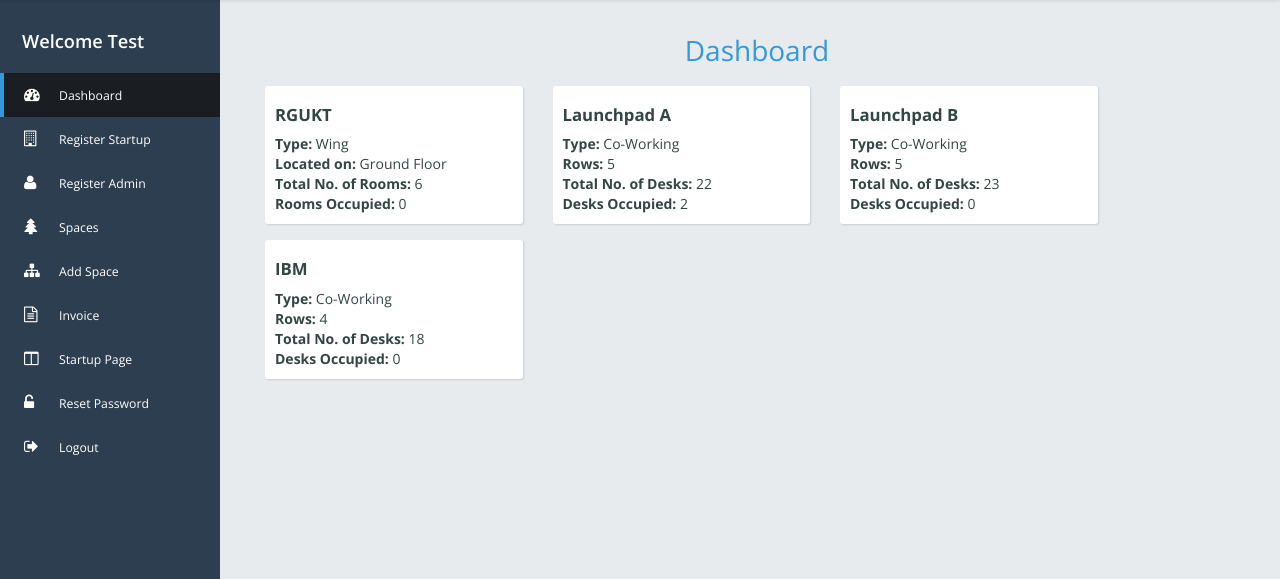
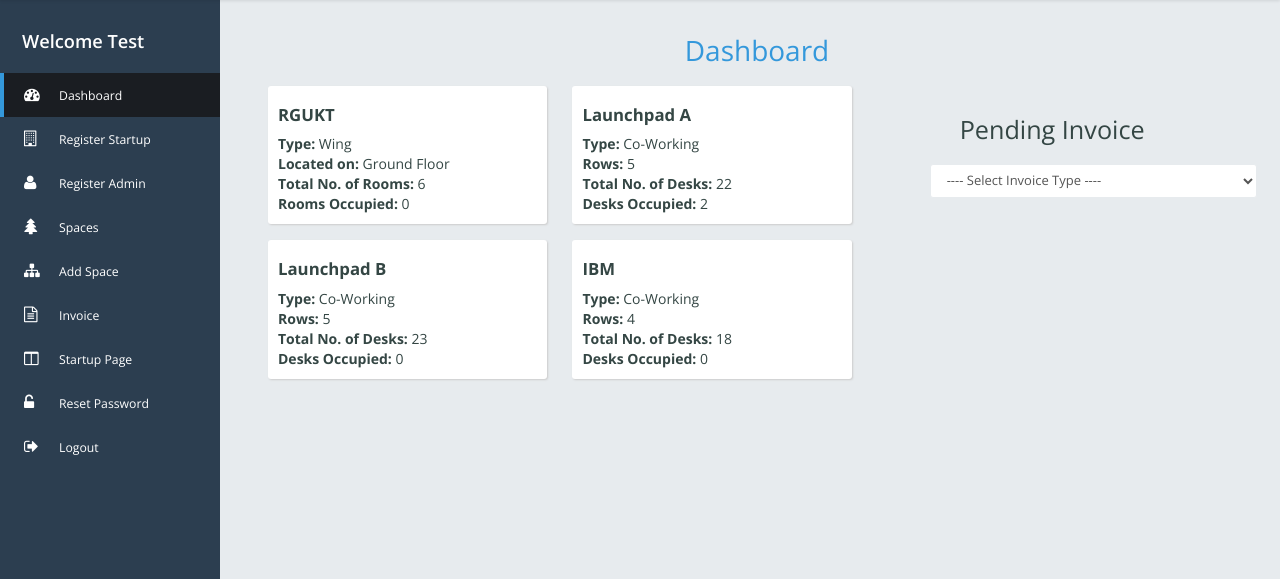
Before and after one commit to goutamnair7/Co-Work, a PHP site: page /view/dashboard.php in a window 1280 px wide. Shown: the part 50-629 px from the top of the page. Run offline with PHP 8.4, Linux system fonts and the light colour scheme; a user stored in the database is signed in; data comes from the database, SQL or seed files in the repository.

Commit message:
Added pending invoices to Dashboard with confirm

```diff
--- a/source/view/dashboard.php
+++ b/source/view/dashboard.php
@@ -46,6 +46,8 @@
 		<div id="content-wrapper">
 			<br />
 			<div class = 'col-md-12 col-xs-12' style="text-align:center;"><h1>Dashboard</h1></div>
+				<br />
+				<div class='col-md-8'>
 
 					<?php
 						require_once("../model/config_sql.php" );
@@ -53,7 +55,7 @@
 						$sql = $mysqli->query("SELECT * FROM spaces");
 
 						while($row = $sql->fetch_assoc()){
-						echo "<div class='col-md-3 main-box clearfix' style='padding:10px;margin-left:30px;'>";
+							echo "<div class='col-md-5 main-box clearfix' style='padding:10px;margin-left:25px;'>";
 							$name = $row['name'];
 							echo "<span><h4><b>".$row['name']."</b></h3><span>";
 							echo "<b>Type: </b>".$row['type'];
@@ -98,6 +100,24 @@
 				<!--<footer id="footer-bar" class="row">
 				</footer> -->
 			</div>
+			<div class='col-md-4'>
+				<h2>Pending Invoice</h2>
+				<div id='msgform'>
+				</div>
+				<div class="form-group">
+					<select class='form-control' onchange='changeajax(this.value)'>
+						<option value=""> ---- Select Invoice Type ---- </option>
+						<option value="general"> General Invoice </option>
+						<option value="receipt"> Receipt Invoice </option>
+						<option value="purchase_order"> Purchase Order </option>
+						<option value="reimbursement"> Reimbursement Invoice </option>
+
+					</select>
+				</div>
+				<div id='voiceofinvoice'>
+				</div>
+			</div>
+		</div>
 	</div>
 </div>
 
@@ -113,6 +133,37 @@
 
 <script type="text/javascript">
 	$("#dashboard").addClass("active");
+
+var choice;
+
+function changeajax(form) {
+	choice = form;
+	if (choice != "") {
+		$.ajax({
+			url: "../controller/dashinvoice.php",
+			type: 'POST',
+			data: {"type": choice},
+			success: function(result) {
+				$('#voiceofinvoice').html(result);
+			}
+		});
+	} else {
+		$('#voiceofinvoice').html("");
+	}
+};
+
+function invoice_confirm(invoice,type){
+    $.ajax({
+        url: "../controller/change_status.php",
+        type: 'GET',
+        data: {"id": invoice, "action":"confirm" },
+        success: function(msg){
+            $("#msgform").html("<div class='alert alert-success'>"+msg+"</div>");
+            changeajax(type);
+        }
+    });
+};
+
 </script>
 </body>
 </html>
```
Also changed, not shown: source/controller/dashinvoice.php (added, +29 -0 lines). Lines whose indentation alone changed are shown as unchanged.
